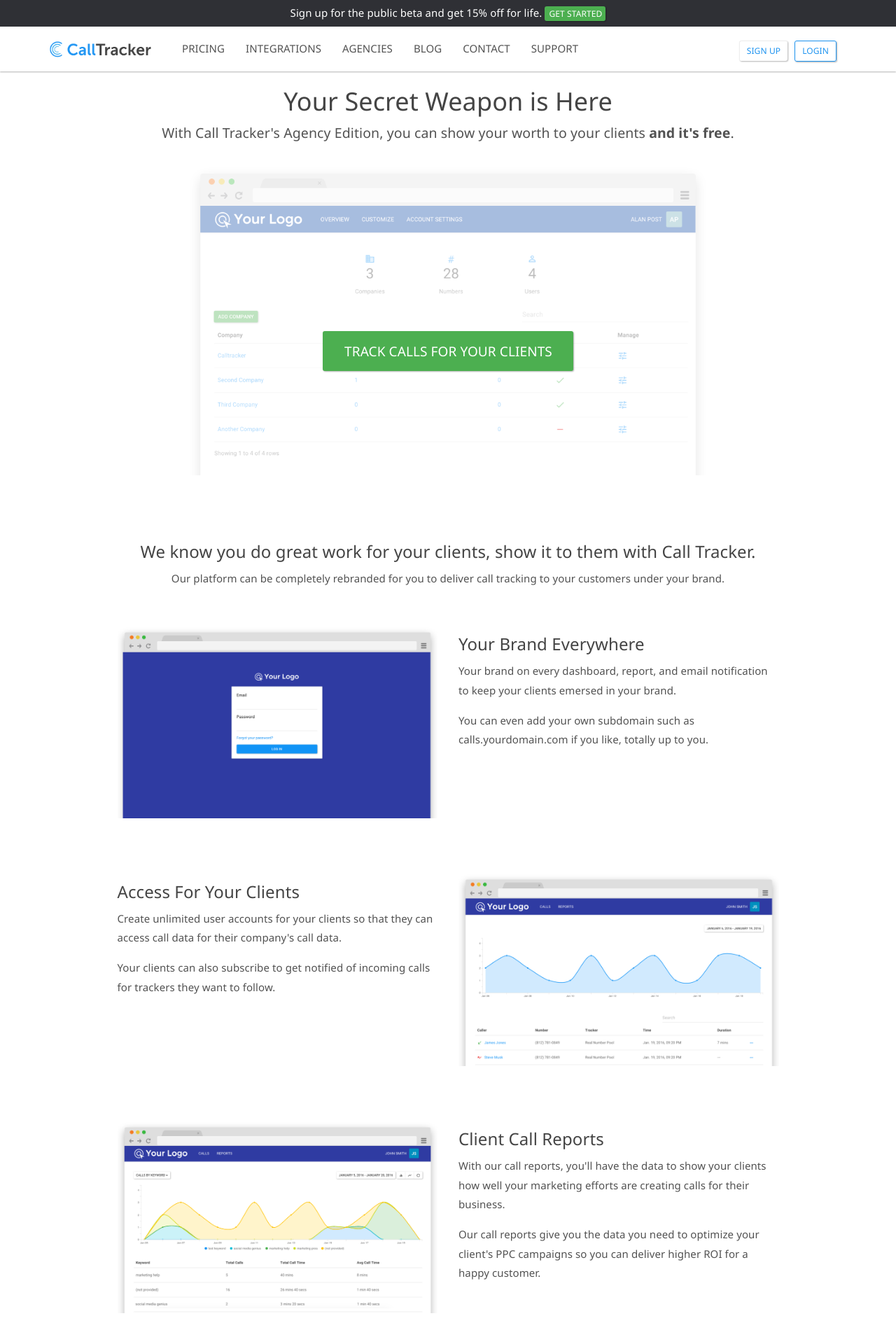
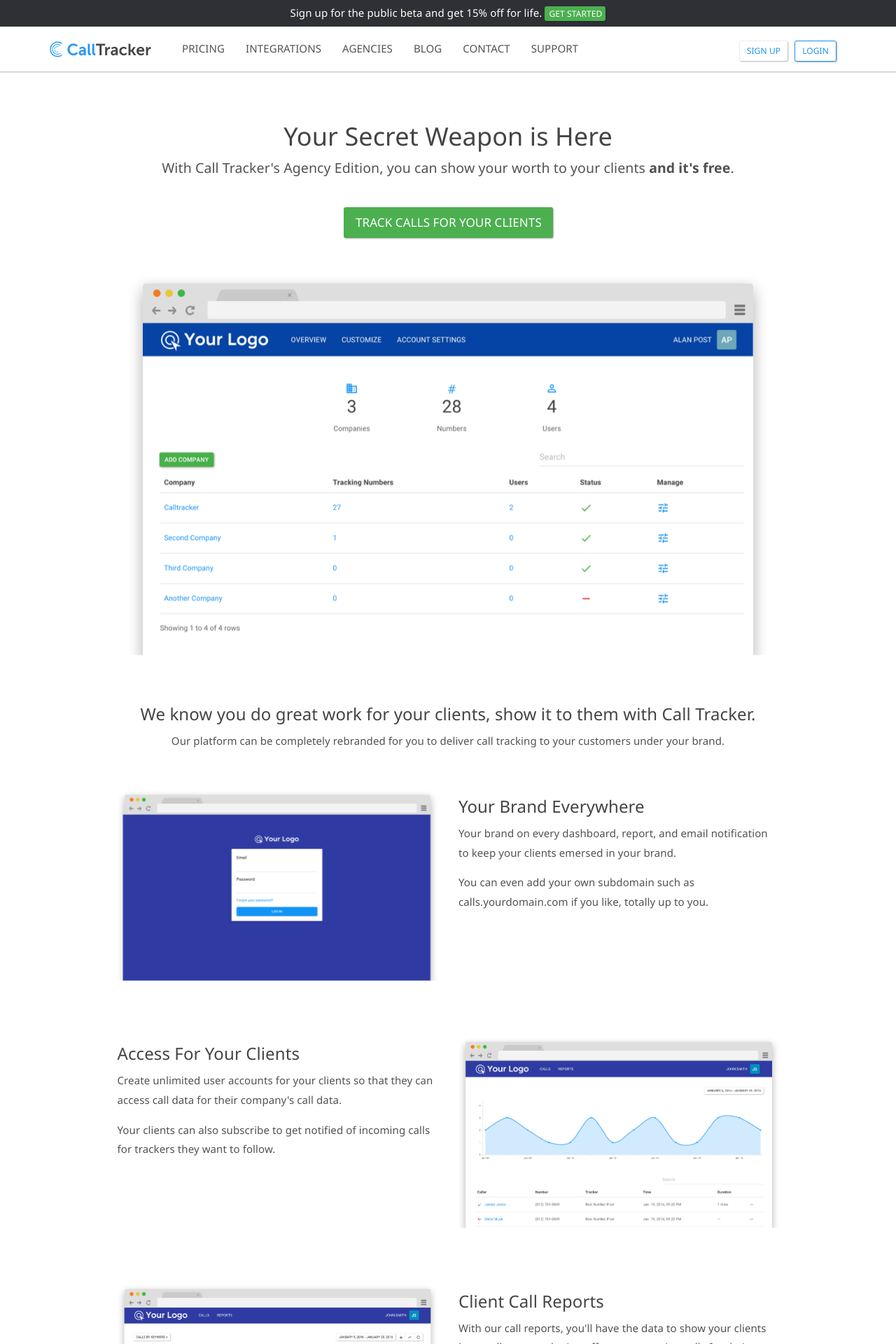
Before and after one commit to sumonst21/calltrackerio-site, a Jekyll site: the page built from agencies.html, in a window 1280 px wide. Shown: the top 1920 px of the page at 70% size. Built offline with Jekyll 4.4.1, drawn with Linux system fonts in a browser that asks for light colours.

Commit message:
add animation to agency page and add alt text for hero image

```diff
--- a/agencies.html
+++ b/agencies.html
@@ -9,19 +9,19 @@
 <section class="">
 	<div class="container">
 		<div class="row p-b-10">
-			<div class="col-md-12 text-center">
+			<div class="col-md-12 text-center m-t-50">
 				<h1 class="heading-hero">Your Secret Weapon is Here</h1>
 				<p class="lead">With Call Tracker's Agency Edition, you can show your worth to your clients <strong>and it's free</strong>.</p>
-			</div>
-		</div>
-		<div class="row">
-			<div class="col-md-12 text-center hero-img-mockup">
-				<a href="https://app.calltracker.io/signup/"><img alt="call tracking software" src="/images/app-mockups/agency-branding-mockup.png"></a>
+				<a href="https://app.calltracker.io/signup/" class="btn btn-lg btn-success animated pulse m-t-20">Track Calls for Your Clients</a>
 			</div>
 		</div>
 		<div class="row">
 			<div class="col-md-12 text-center">
-				<a href="https://app.calltracker.io/signup/" class="btn btn-xl btn-success request-button">Track Calls for Your Clients</a>
+				<a href="https://app.calltracker.io/signup/"><img alt="call tracking software" src="/images/app-mockups/agency-branding-mockup.png" class="m-t-40 animated fadeInUp hero-screenshot"></a>
+			</div>
+		</div>
+		<div class="row m-t-60">
+			<div class="col-md-12 text-center">
 				<h4 class="text-center">We know you do great work for your clients, show it to them with Call Tracker.</h4>
 				<p class="">Our platform can be completely rebranded for you to deliver call tracking to your customers under your brand.</p>
 			</div>
--- a/index.html
+++ b/index.html
@@ -36,7 +36,7 @@
 			</div>
 		</div>
 		<div class="row text-center">
-			<img id="heroScreenshot" src="/images/skin/hero-screenshot.png" class="m-t-50 hero-screenshot animated fadeInUp" />
+			<img id="heroScreenshot" src="/images/skin/hero-screenshot.png" alt="call tracking for business" class="m-t-50 hero-screenshot animated fadeInUp" />
 		</div>
 
 	</div>
```
